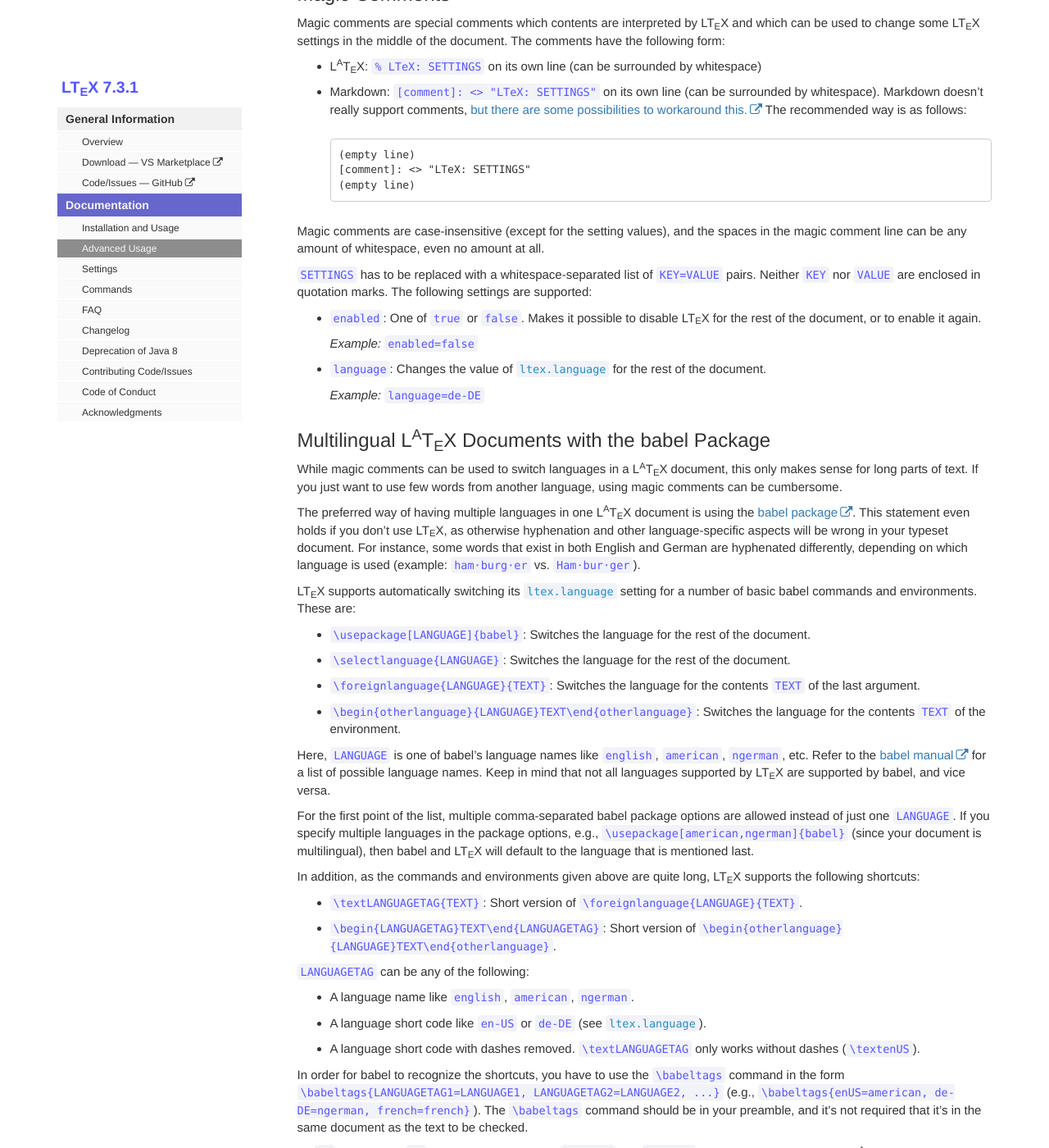
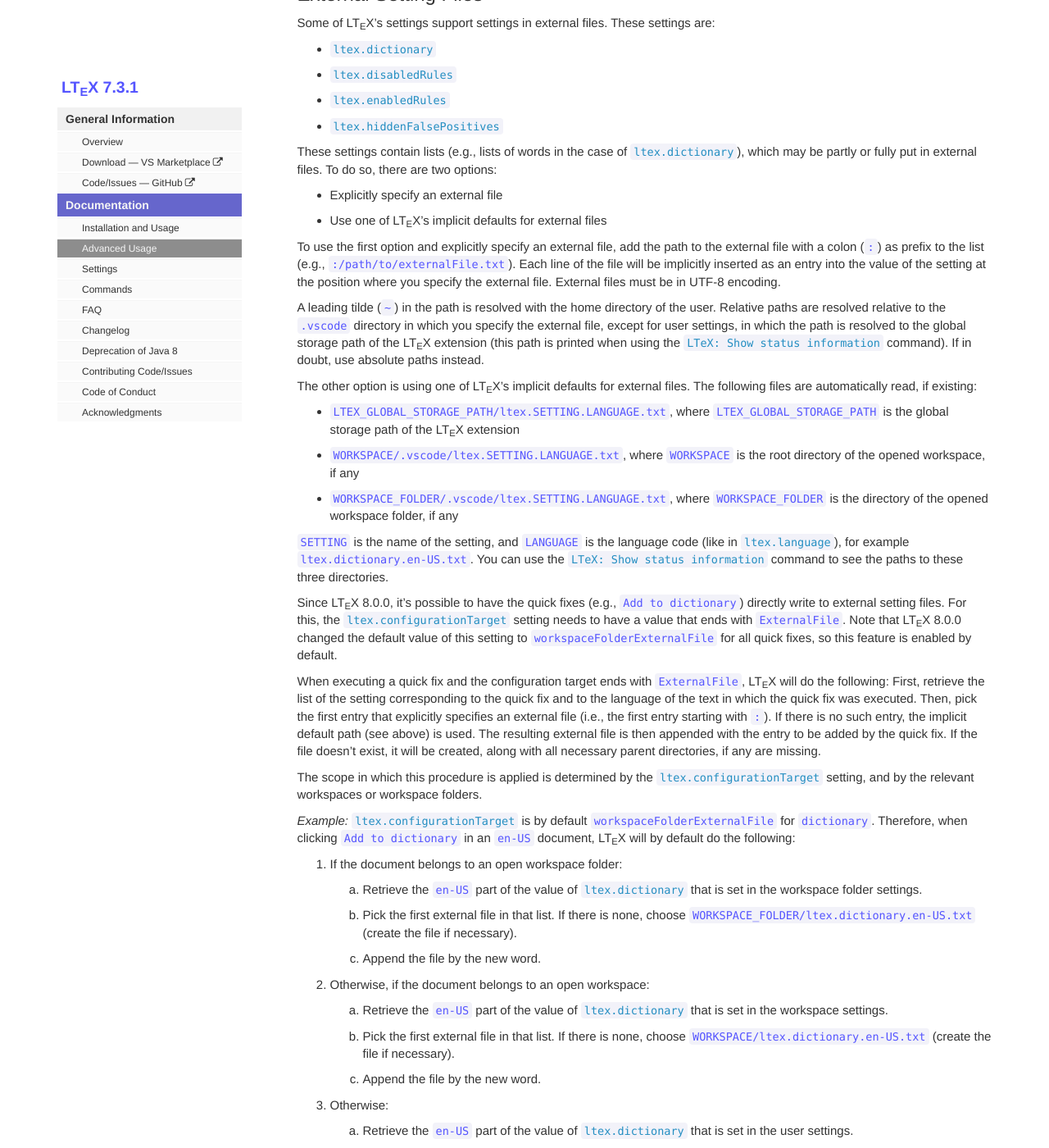
Before and after one commit to valentjn/vscode-ltex, a Jekyll site: the page built from pages/docs/advanced-usage.md, in a window 1280 px wide and 1400 px high, scrolled down 1069 px. Shown: the whole window at 82% size. Built offline with Jekyll 4.4.1, drawn with Linux system fonts in a browser that asks for light colours; some of the changed text lies outside the part shown.

Commit message:
Add section about external setting files

```diff
--- a/pages/docs/advanced-usage.md
+++ b/pages/docs/advanced-usage.md
@@ -35,6 +35,53 @@
 Note that LTeX 7.x split each of the workspace-specific settings into three settings with different names, one for each of the possible scopes (e.g., `ltex.dictionary`, `ltex.workspaceDictionary`, and `ltex.workspaceFolderDictionary`) to circumvent VS Code's shadowing mechanism for settings. However, starting with LTeX 8.0.0, a workaround was introduced that eliminated the need for having these additional settings for the different scopes. If you still have `ltex.workspace*` or `ltex.workspaceFolder*` settings in your workspace or workspace folder settings, you can just rename them (e.g., `ltex.workspaceFolderDictionary` to just `ltex.dictionary`). The old names should still be recognized, but they are deprecated.
 
 You can specify the target scope for changing settings with quick fixes (e.g., `Add to dictionary`) with the [`ltex.configurationTarget`](settings.html#ltexconfigurationtarget) setting.
+
+## External Setting Files
+
+Some of LTeX's settings support settings in external files. These settings are:
+
+- [`ltex.dictionary`](settings.html#ltexdictionary)
+- [`ltex.disabledRules`](settings.html#ltexdisabledrules)
+- [`ltex.enabledRules`](settings.html#ltexenabledrules)
+- [`ltex.hiddenFalsePositives`](settings.html#ltexhiddenfalsepositives)
+
+These settings contain lists (e.g., lists of words in the case of [`ltex.dictionary`](settings.html#ltexdictionary)), which may be partly or fully put in external files. To do so, there are two options:
+
+- Explicitly specify an external file
+- Use one of LTeX's implicit defaults for external files
+
+To use the first option and explicitly specify an external file, add the path to the external file with a colon (`:`) as prefix to the list (e.g., `:/path/to/externalFile.txt`). Each line of the file will be implicitly inserted as an entry into the value of the setting at the position where you specify the external file. External files must be in UTF-8 encoding.
+
+A leading tilde (`~`) in the path is resolved with the home directory of the user. Relative paths are resolved relative to the `.vscode` directory in which you specify the external file, except for user settings, in which the path is resolved to the global storage path of the LTeX extension (this path is printed when using the [`LTeX: Show status information`](commands.html#ltex-show-status-information) command). If in doubt, use absolute paths instead.
+
+The other option is using one of LTeX's implicit defaults for external files. The following files are automatically read, if existing:
+
+- `LTEX_GLOBAL_STORAGE_PATH/ltex.SETTING.LANGUAGE.txt`, where `LTEX_GLOBAL_STORAGE_PATH` is the global storage path of the LTeX extension
+- `WORKSPACE/.vscode/ltex.SETTING.LANGUAGE.txt`, where `WORKSPACE` is the root directory of the opened workspace, if any
+- `WORKSPACE_FOLDER/.vscode/ltex.SETTING.LANGUAGE.txt`, where `WORKSPACE_FOLDER` is the directory of the opened workspace folder, if any
+
+`SETTING` is the name of the setting, and `LANGUAGE` is the language code (like in [`ltex.language`](settings.html#ltexlanguage)), for example `ltex.dictionary.en-US.txt`. You can use the [`LTeX: Show status information`](commands.html#ltex-show-status-information) command to see the paths to these three directories.
+
+Since LTeX 8.0.0, it's possible to have the quick fixes (e.g., `Add to dictionary`) directly write to external setting files. For this, the [`ltex.configurationTarget`](settings.html#ltexconfigurationtarget) setting needs to have a value that ends with `ExternalFile`. Note that LTeX 8.0.0 changed the default value of this setting to `workspaceFolderExternalFile` for all quick fixes, so this feature is enabled by default.
+
+When executing a quick fix and the configuration target ends with `ExternalFile`, LTeX will do the following: First, retrieve the list of the setting corresponding to the quick fix and to the language of the text in which the quick fix was executed. Then, pick the first entry that explicitly specifies an external file (i.e., the first entry starting with `:`). If there is no such entry, the implicit default path (see above) is used. The resulting external file is then appended with the entry to be added by the quick fix. If the file doesn't exist, it will be created, along with all necessary parent directories, if any are missing.
+
+The scope in which this procedure is applied is determined by the [`ltex.configurationTarget`](settings.html#ltexconfigurationtarget) setting, and by the relevant workspaces or workspace folders.
+
+*Example:* [`ltex.configurationTarget`](settings.html#ltexconfigurationtarget) is by default `workspaceFolderExternalFile` for `dictionary`. Therefore, when clicking `Add to dictionary` in an `en-US` document, LTeX will by default do the following:
+
+1. If the document belongs to an open workspace folder:
+   1. Retrieve the `en-US` part of the value of [`ltex.dictionary`](settings.html#ltexdictionary) that is set in the workspace folder settings.
+   2. Pick the first external file in that list. If there is none, choose `WORKSPACE_FOLDER/ltex.dictionary.en-US.txt` (create the file if necessary).
+   3. Append the file by the new word.
+2. Otherwise, if the document belongs to an open workspace:
+   1. Retrieve the `en-US` part of the value of [`ltex.dictionary`](settings.html#ltexdictionary) that is set in the workspace settings.
+   2. Pick the first external file in that list. If there is none, choose `WORKSPACE/ltex.dictionary.en-US.txt` (create the file if necessary).
+   3. Append the file by the new word.
+3. Otherwise:
+   1. Retrieve the `en-US` part of the value of [`ltex.dictionary`](settings.html#ltexdictionary) that is set in the user settings.
+   2. Pick the first external file in that list. If there is none, choose `LTEX_GLOBAL_STORAGE_PATH/ltex.dictionary.en-US.txt` (create the file if necessary).
+   3. Append the file by the new word.
 
 ## Magic Comments
 
```
